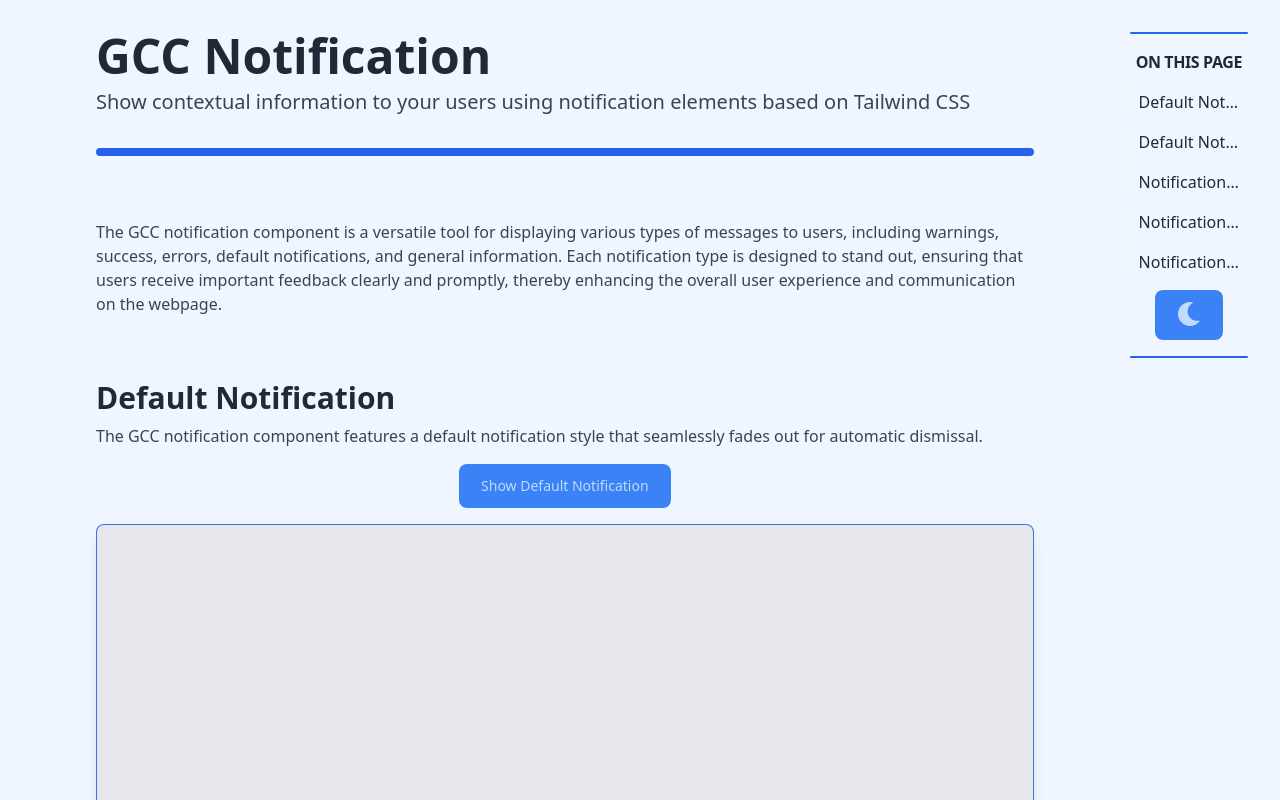
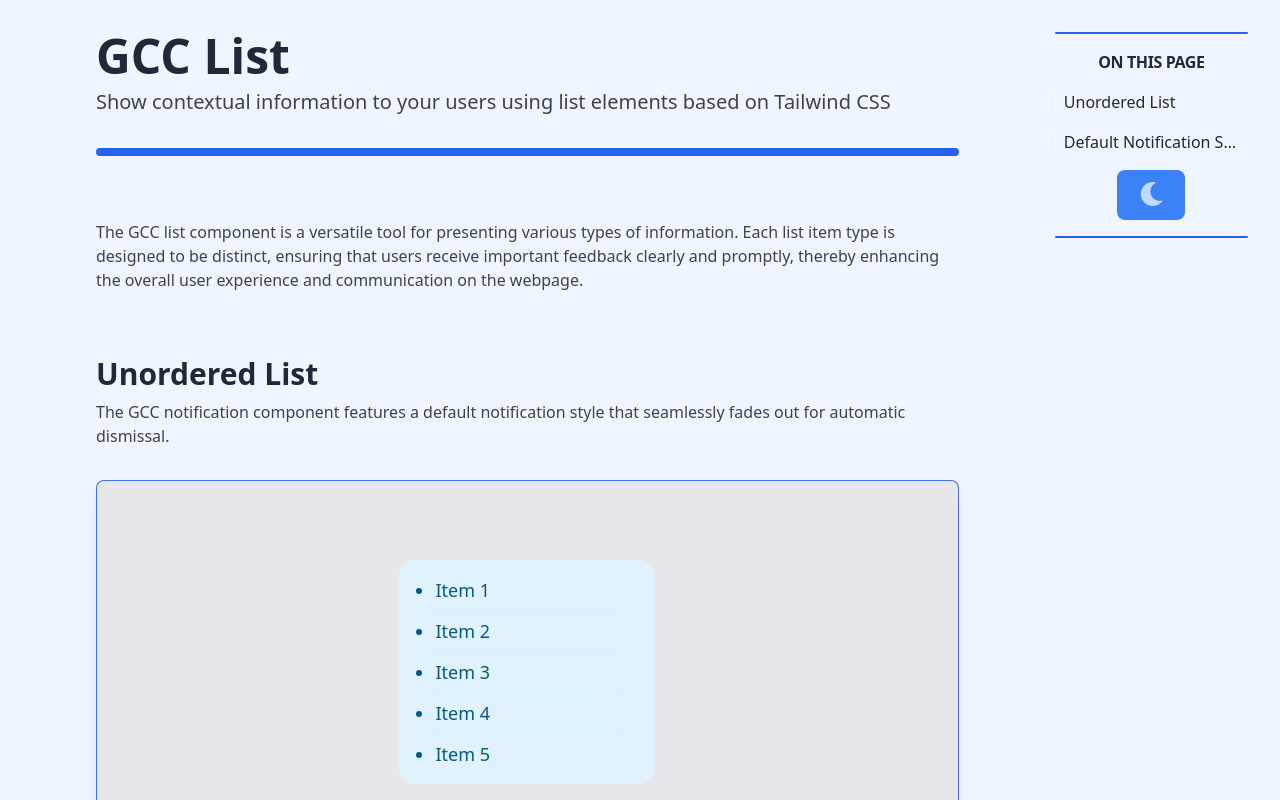
Before and after one commit to AlejandroP1028/Group-GCC_Vue-Component-Library, a Vue app: page / in a window 1280 px wide. Built offline with nearby package versions, Linux system fonts and the light colour scheme.

Commit message:
modified:   src/components/ItemList.vue 	modified:   src/list_page.vue 	modified:   src/main.js

```diff
--- a/src/components/ItemList.vue
+++ b/src/components/ItemList.vue
@@ -1,7 +1,8 @@
 <template>
   <div :class="computedClass">
-  <div v-if="type === 'unorderedlist' && layout === 'horizontal'" class="border border-opacity-5 border-blue-700 bg-blue-100 rounded-sm md:px-5 md:py-4 w-full dark:bg-gray-900">
-  <ul v-if="items && items.length" class="space-x-5 text-lg text-blue-800 dark:text-sky-400 flex flex-wrap justify-center">
+    <div v-if="type === 'unorderedlist' && layout === 'horizontal'" :class="{ ...containerClasses, ...colorClasses }">
+
+  <ul v-if="items && items.length" :class="listClasses">
     <li v-for="(item, index) in items" :key="index">
       {{ item }}
     </li>
@@ -39,9 +40,8 @@
     <slot name="icons"></slot>
   </ul>
 </div>
-
-  <div v-else-if="type === 'unorderedlist' && layout === 'vertical'" class="border border-blue-700 bg-blue-100 rounded-sm px-4 py-3 sm:px-6 sm:py-4 md:p-8 w-64 dark:bg-gray-900 dark:border-sky-400">
-    <ul v-if="items && items.length" class="list-disc divide-y divide-opacity-5 divide-blue-900 text-blue-800 dark:text-sky-400 divide-sky-400">
+  <div v-else-if="type === 'unorderedlist' && layout === 'vertical'" :class="{ ...containerClasses, ...colorClasses }">
+    <ul v-if="items && items.length" :class="listClasses">
       <li v-for="(item, index) in items" :key="index" class="py-1 m-1">
         {{ item }}
       </li>
@@ -50,8 +50,8 @@
       <slot></slot>
     </ul>
   </div>
-  <div v-else-if="type === 'orderedlist' && layout === 'vertical'" class="border border-blue-700 bg-blue-100 rounded-sm px-4 py-3 sm:px-6 sm:py-4 md:p-8 w-64 dark:bg-gray-900 dark:border-sky-400">
-      <ol v-if="items && items.length" class="list-decimal divide-y divide-opacity-5 divide-blue-900 text-blue-800 dark:text-sky-400 divide-sky-400">
+  <div v-else-if="type === 'orderedlist' && layout === 'vertical'" :class="{ ...containerClasses, ...colorClasses }">
+      <ol v-if="items && items.length" :class="listClasses">
         <li v-for="(item, index) in items" :key="index" class="py-1 m-1">
           {{ item }}
         </li>
@@ -91,7 +91,6 @@
   </div>
 </div>
 </template>
-
 <script>
 export default {
   name: 'ItemList',
@@ -120,16 +119,153 @@ props: {
       type: String,
       default: 'centered',
       validator: (value) => value === 'centered',
-    }
+    },
+    color: {
+      type: String,
+      default: 'blue',
+      validator: value => ['blue', 'sky', 'teal', 'cyan'].includes(value),
+    },
   },
   computed: {
     computedClass() {
       return 'absolute top-1/2 left-1/2 transform -translate-x-1/2 -translate-y-1/2';
     },
+    containerClasses() {
+      let baseClasses = {
+        'rounded-2xl': true
+      };
+
+      if (this.type === 'unorderedlist' && this.layout === 'horizontal') {
+        return {
+          ...baseClasses,
+          'md:px-5': true,
+          'md:py-4': true,
+          'w-full': true,
+        };
+      } else if (this.type === 'unorderedlist' && this.layout === 'vertical') {
+        return {
+          ...baseClasses,
+          'py-4': true,
+          'sm:px-6': true,
+          'sm:py-2': true,
+          'md:px-8': true,
+          'w-64': true
+        };
+      } else if (this.type === 'orderedlist' && this.layout === 'vertical') {
+        return {
+          ...baseClasses,
+          'px-4': true,
+          'py-3': true,
+          'sm:px-6': true,
+          'sm:py-4': true,
+          'md:p-8': true,
+          'w-64': true,
+        };
+      } else if (this.type === 'descriptionlist' && this.layout === 'vertical') {
+        return {
+          ...baseClasses,
+          'px-4': true,
+          'py-3': true,
+          'sm:px-6': true,
+          'sm:py-4': true,
+          'md:p-8': true,
+          'w-full': true,
+        };
+      } else if (this.type === 'unorderedicon') {
+        return {
+          ...baseClasses,
+          'px-4': true,
+          'py-3': true,
+          'sm:px-6': true,
+          'sm:py-4': true,
+          'md:p-8': true,
+          'w-64': true,
+        };
+      }
+      return baseClasses;
+    },
+    listClasses() {
+  let baseClasses = {
+    'text-lg': true,
+  };
+  let classes = {
+    ...baseClasses,
+    ...this.colorClasses
+  };
+
+  if (this.type === 'unorderedlist' && this.layout === 'horizontal') {
+    return {
+      ...classes,
+      'space-x-5': true,
+      'flex': true,
+      'flex-wrap': true,
+      'justify-center': true
+    };
+  } else if (this.type === 'unorderedlist' && this.layout === 'vertical') {
+    return {
+      ...classes,
+      'list-disc': true,
+      'divide-y': true,
+      'divide-opacity-5': true,
+      'divide-blue-900': true,
+      'divide-sky-400': true
+    };
+  } else if (this.type === 'orderedlist' && this.layout === 'vertical') {
+    return {
+      ...classes,
+      'list-decimal': true,
+      'divide-y': true,
+      'divide-opacity-5': true,
+      'divide-blue-900': true,
+      'divide-sky-400': true
+    };
+  } else if (this.type === 'descriptionlist' && this.layout === 'vertical') {
+    return {
+      ...classes,
+      'text-blue-900': true,
+      'divide-y': true,
+      'divide-blue-300': true,
+      'dark:divide-gray-700': true
+    };
+  } else if (this.type === 'unorderedicon') {
+    return {
+      ...classes,
+      'max-w-md': true,
+      'space-y-1': true,
+      'list-inside': true
+    };
+  }
+  return classes;
+},
+    colorClasses() {
+      switch (this.color) {
+        case 'sky':
+          return {
+            'text-sky-800': true,
+            'dark:text-sky-200': true,
+            'bg-sky-100': true,
+            'dark:bg-sky-700': true
+          };
+        case 'teal':
+          return {
+            'dark:text-teal-400': true,
+            'bg-teal-100': true
+          };
+        case 'cyan':
+          return {
+            'dark:text-cyan-400': true,
+            'bg-cyan-100': true
+          };
+        default:
+          return {
+            'dark:text-sky-400': true,
+            'bg-blue-100': true
+          };
+      }
+    }
   }
 };
 </script>
-
 <style scoped>
 
 </style>
--- a/src/list_page.vue
+++ b/src/list_page.vue
@@ -2,13 +2,13 @@
     <link rel="stylesheet" href="https://cdnjs.cloudflare.com/ajax/libs/font-awesome/5.15.4/css/all.min.css">
     <div :class="{ 'dark': isDarkMode }" class="overflow-auto h-screen w-screen bg-blue-50 dark:bg-gray-900 flex flex-row scroll-smooth">
       <div class="relative w-auto mb-16">
-        <PageHeader :class="'flex-none'" header="GCC List" body="Show contextual information to your users using notification elements based on Tailwind CSS"/>
-        <Section body="The GCC notification component is a versatile tool for displaying various types of messages to users, including warnings, success, errors, default notifications, and general information. Each notification type is designed to stand out, ensuring that users receive important feedback clearly and promptly, thereby enhancing the overall user experience and communication on the webpage."/>
-        <Section header="Default Notification" @sectioncreated="addLink" body="The GCC notification component features a default notification style that seamlessly fades out for automatic dismissal.">
+        <PageHeader :class="'flex-none'" header="GCC List" body="Show contextual information to your users using list elements based on Tailwind CSS"/>
+        <Section body="The GCC list component is a versatile tool for presenting various types of information. Each list item type is designed to be distinct, ensuring that users receive important feedback clearly and promptly, thereby enhancing the overall user experience and communication on the webpage."/>
+        <Section header="Unordered List" @sectioncreated="addLink" body="The GCC notification component features a default notification style that seamlessly fades out for automatic dismissal.">
           <template #content>
             <div class="flex flex-col items-center mt-4 h-full">
               <div :class="{ 'dark': defaultDark }" class="relative bg-gray-200 dark:bg-gray-800 transition-all duration-300 ease-in-out mt-4 w-full h-96 p-4 overflow-hidden rounded-lg shadow-lg border border-blue-600/[.87]">
-                <ItemList :items="List" type="unorderedicon" position="centered"/>
+                <ItemList :items="List" type="unorderedlist" layout="vertical" color="sky" position="centered"/>
               </div>
             </div>
           </template>
--- a/src/main.js
+++ b/src/main.js
@@ -6,9 +6,9 @@ import './index.css'
 //import test from './test.vue'
 createApp(App).mount('#app')
 //import App from "./alert_page.vue";
-import App from "./notif_page.vue";
+//import App from "./notif_page.vue";
 //import App from "./List_test.vue";
-//import App from "./list_page.vue";
+import App from "./list_page.vue";
 //createApp(ListTest).mount('#app')
 //import App from './notifications_page.vue';
 
```
Lines whose indentation alone changed are shown as unchanged.
